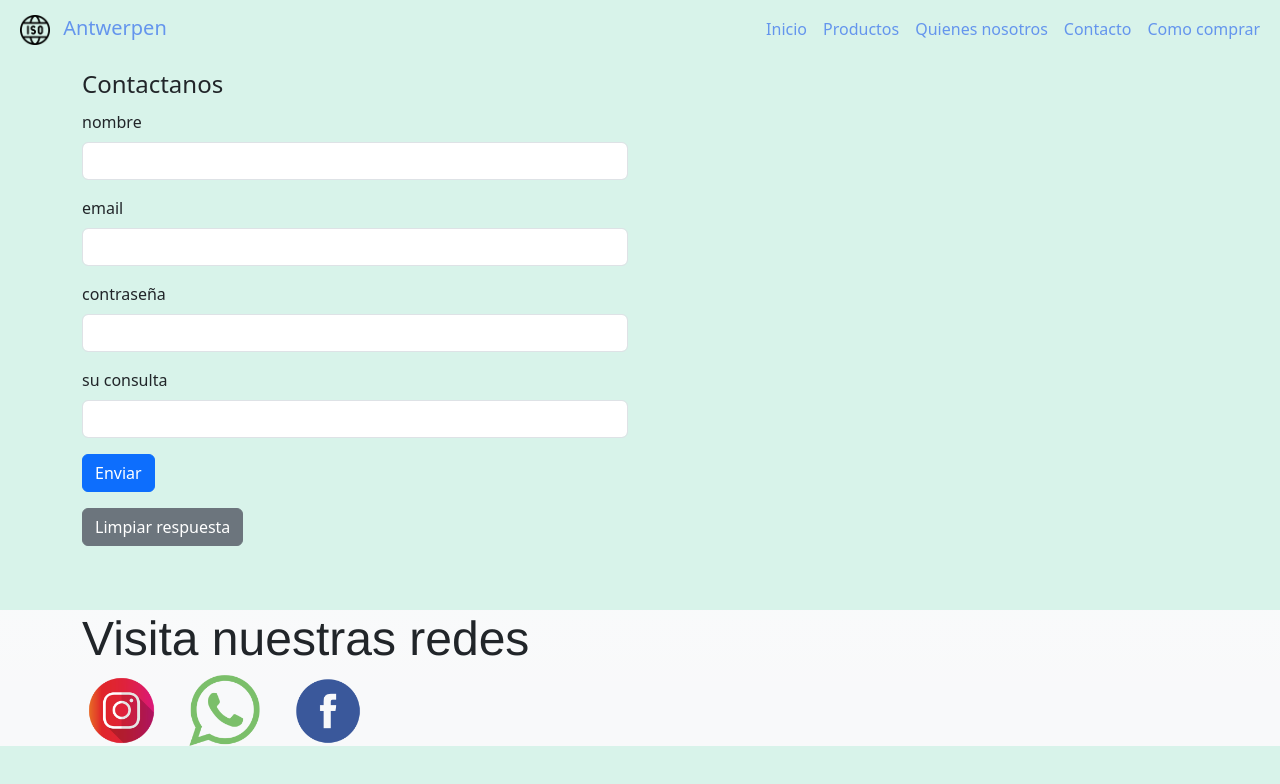
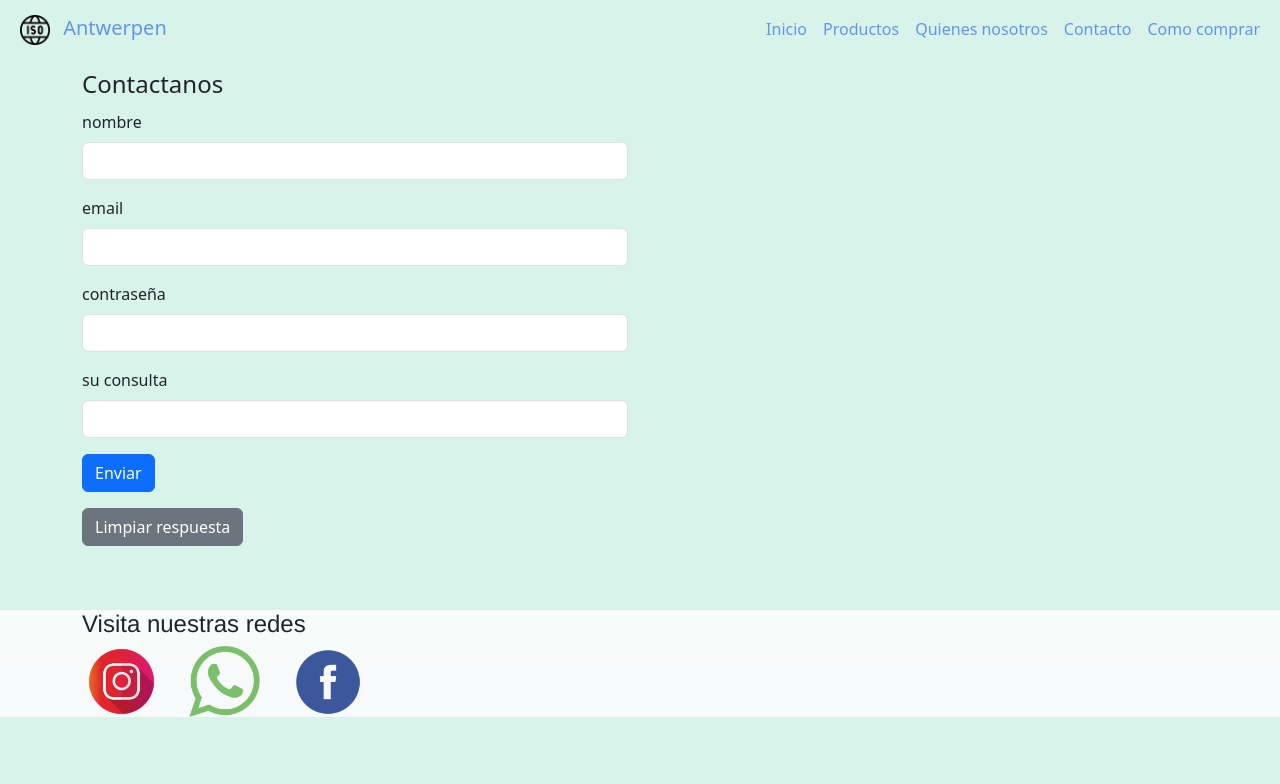
Before and after one commit to asebas22/Entrega-2.Asebastiani, a plain HTML site: page contacto.html in a window 1280 px wide. Drawn offline with Linux system fonts and the light colour scheme.

Commit message:
cambios finales1

```diff
--- a/contacto.html
+++ b/contacto.html
@@ -105,11 +105,11 @@
   <div class="container mt-5">
 
     <div class="row">
-        <h1 class="display-5">Visita nuestras redes</h1>
+        <h1 class="fs-4">Visita nuestras redes</h1>
     </div>
 
 
-    <div class="row ">
+    <div class="row">
 
 
       <div class="col-2 col-lg-1 mx-1">
--- a/css/style.css
+++ b/css/style.css
@@ -4,7 +4,8 @@
 
 }
 
-h1, h2 , h3 { font-family: 'Franklin Gothic Medium', 'Arial Narrow', Arial, sans-serif;}
+h1, h2 , h3 { font-family: 'Franklin Gothic Medium', 'Arial Narrow', Arial, sans-serif;
+}
 
 p {font-family: Arial, Helvetica, sans-serif; }
 
```
Also changed, not shown: comocomprar.html (+1 -1 lines), index.html (+1 -1 lines), productos.html (+1 -1 lines), quienessomos.html (+2 -2 lines).
